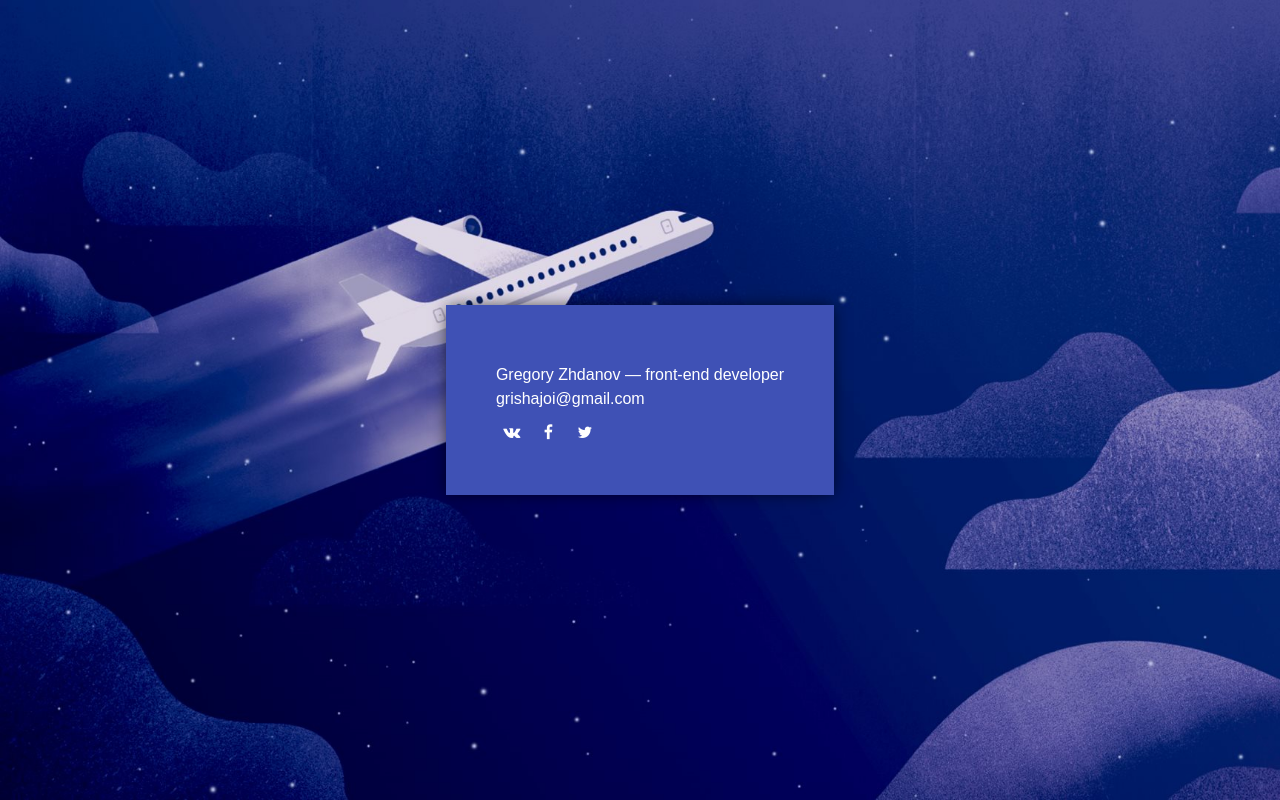
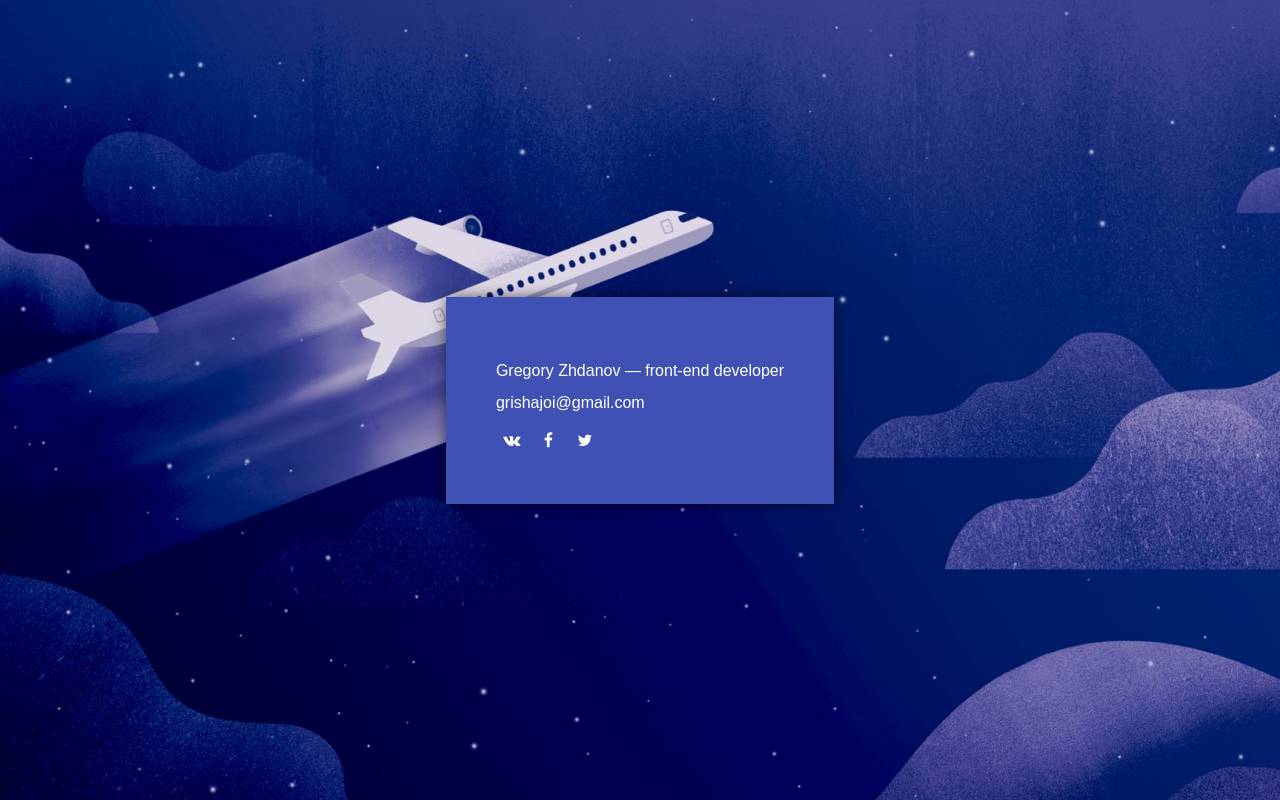
Before and after one commit to localhostech/localhostech.github.io, a plain HTML site: page index.html in a window 1280 px wide. Drawn offline with Linux system fonts and the light colour scheme.

Commit message:
Initial commit

```diff
--- a/css/style.css
+++ b/css/style.css
@@ -23,7 +23,7 @@ body {
 	box-shadow: 0px 0px 15px -2px rgba(0,0,0,0.75);
 	color: #fff;
 	padding: 50px;
-	line-height: 50%;
+	line-height: 16px;
 }
 .soc-link {
     color: #fff;
```
